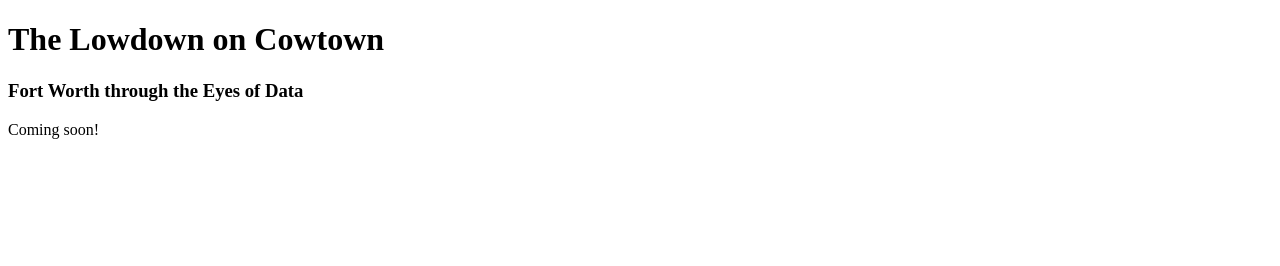
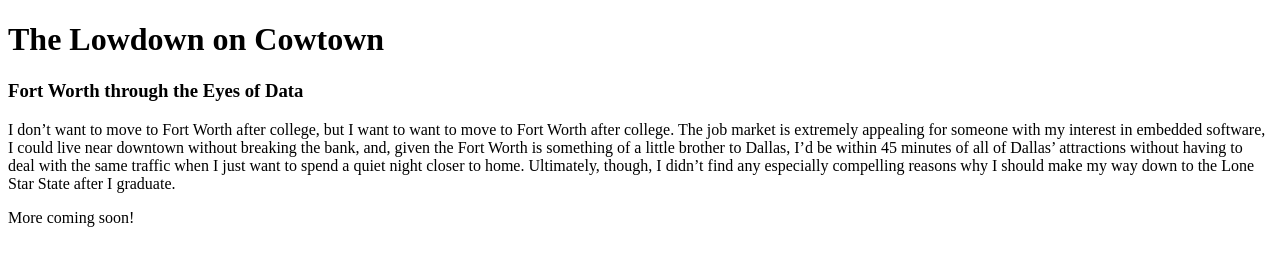
Before and after one commit to Clinesmith/Clinesmith.github.io, a plain HTML site: page index.html in a window 1280 px wide. Drawn offline with Linux system fonts and the light colour scheme.

Commit message:
Update index.html

```diff
--- a/index.html
+++ b/index.html
@@ -10,7 +10,17 @@
       <h3>Fort Worth through the Eyes of Data</h3>
     </div>
     <div class="blog-body">
-      <p>Coming soon!</p>
+      <p>I don’t want to move to Fort Worth after college,
+        but I want to want to move to Fort Worth after college.
+        The job market is extremely appealing for someone with my
+        interest in embedded software, I could live near downtown
+        without breaking the bank, and, given the Fort Worth is something
+        of a little brother to Dallas, I’d be within 45 minutes of all of
+        Dallas’ attractions without having to deal with the same traffic when
+        I just want to spend a quiet night closer to home. Ultimately,
+        though, I didn’t find any especially compelling reasons why I
+        should make my way down to the Lone Star State after I graduate.</p>
+      <p>More coming soon!</p>
     </div>
   </body>
 </html>
```
